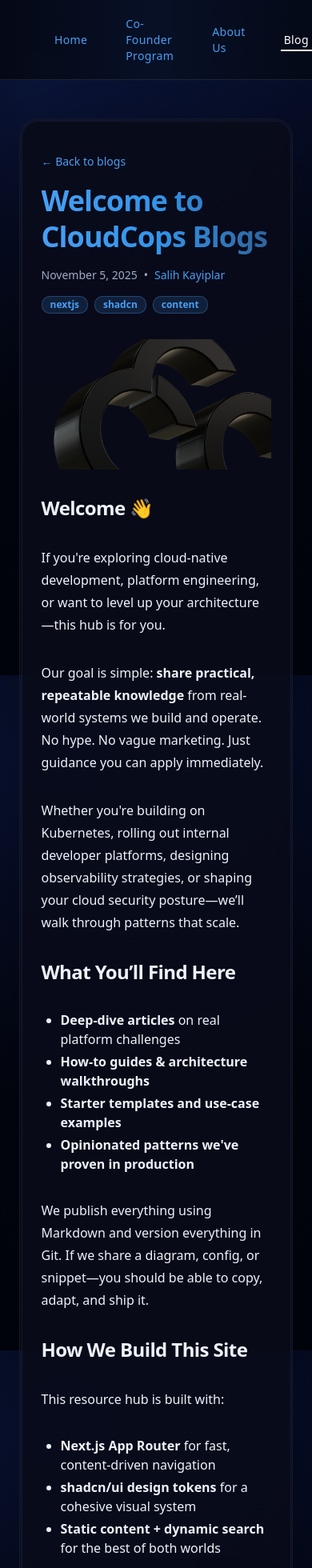
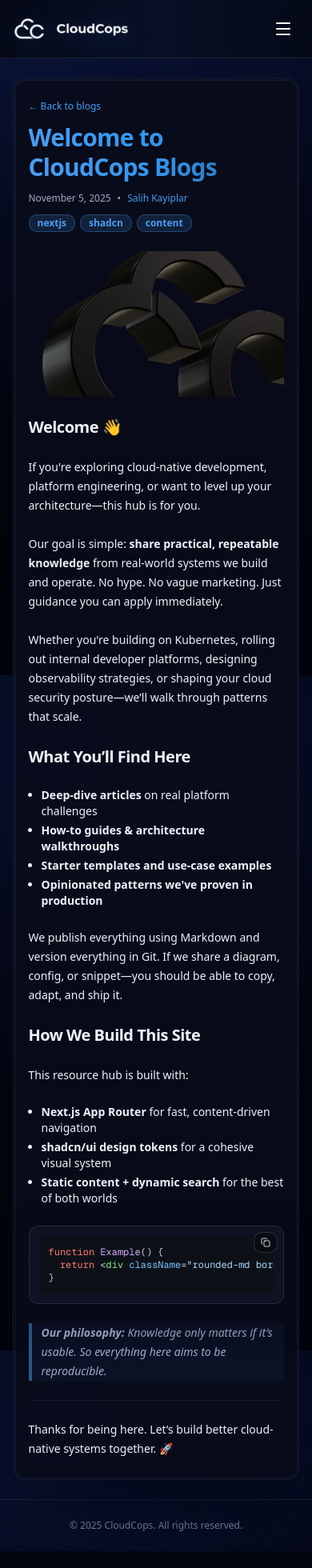
Before and after one commit to cloudcops/cloudcops-blogs, a Next.js app: page /blogs/getting-started-with-cloudops in a window 390 px wide. Shown: the top 1960 px of the page at 80% size. After the commit the page ends 1939 px from the top, so only its background shows below. Built offline with nearby package versions, Linux system fonts and the light colour scheme.

Commit message:
Fix responsive design

```diff
--- a/src/app/blogs/[slug]/page.tsx
+++ b/src/app/blogs/[slug]/page.tsx
@@ -57,17 +57,17 @@ export default async function BlogPage(props: BlogPageProps) {
   }
 
   return (
-    <article className="space-y-8">
-      <div className="space-y-4">
-        <p className="text-sm text-muted-foreground">
+    <article className="space-y-6 md:space-y-8">
+      <div className="space-y-3 md:space-y-4">
+        <p className="text-xs text-muted-foreground md:text-sm">
           <Link href="/blogs" className="underline-offset-4 hover:underline">
             ← Back to blogs
           </Link>
         </p>
-        <h1 className="bg-gradient-to-r from-primary via-accent to-primary/60 bg-clip-text text-4xl font-semibold leading-tight text-transparent md:text-5xl md:leading-[1.18]">
+        <h1 className="bg-gradient-to-r from-primary via-accent to-primary/60 bg-clip-text text-3xl font-semibold leading-tight text-transparent md:text-5xl md:leading-[1.18]">
           {resource.title ?? "Untitled resource"}
         </h1>
-        <p className="text-sm text-muted-foreground">
+        <p className="text-xs text-muted-foreground md:text-sm">
           {formatDate(resource.date)}
           {resource.author?.name ? (
             <>
@@ -85,12 +85,12 @@ export default async function BlogPage(props: BlogPageProps) {
             </>
           ) : null}
         </p>
-        <div className="flex flex-wrap gap-2">
+        <div className="flex flex-wrap gap-1.5 md:gap-2">
           {resource.tags.map((tag) => (
             <Badge
               key={tag}
               variant="secondary"
-              className="border border-primary/30 bg-primary/15 text-primary"
+              className="border border-primary/30 bg-primary/15 text-xs text-primary md:text-sm"
             >
               {tag}
             </Badge>
--- a/src/app/globals.css
+++ b/src/app/globals.css
@@ -80,36 +80,36 @@
   }
 
   h1 {
-    @apply text-3xl md:text-4xl;
+    @apply text-2xl md:text-3xl lg:text-4xl;
   }
 
   h2 {
-    @apply text-2xl md:text-3xl;
+    @apply text-xl md:text-2xl lg:text-3xl;
   }
 
   h3 {
-    @apply text-xl md:text-2xl;
+    @apply text-lg md:text-xl lg:text-2xl;
   }
 
   p {
-    @apply leading-7;
+    @apply text-sm leading-6 md:text-base md:leading-7;
   }
 
   pre {
-    @apply my-6 overflow-x-auto rounded-lg border border-white/10 bg-secondary/80 p-4 shadow-[0_18px_45px_rgba(8,10,26,0.45)];
+    @apply my-4 overflow-x-auto rounded-lg border border-white/10 bg-secondary/80 p-3 text-xs shadow-[0_18px_45px_rgba(8,10,26,0.45)] md:my-6 md:p-4 md:text-sm;
   }
 
   code {
-    @apply text-sm;
+    @apply text-xs md:text-sm;
     font-family: var(--font-geist-mono);
   }
 
   blockquote {
-    @apply my-6 border-l-4 border-primary/50 bg-primary/5 pl-4 italic text-muted-foreground;
+    @apply my-4 border-l-4 border-primary/50 bg-primary/5 pl-3 text-sm italic text-muted-foreground md:my-6 md:pl-4 md:text-base;
   }
 
   ul {
-    @apply my-4 ml-6 list-disc space-y-1;
+    @apply my-3 ml-4 list-disc space-y-1 text-sm md:my-4 md:ml-6 md:text-base;
   }
 
   img {
--- a/src/app/layout.tsx
+++ b/src/app/layout.tsx
@@ -31,16 +31,16 @@ export default function RootLayout({
         <div className="flex min-h-screen flex-col">
           <SiteHeader />
           <main className="flex-1">
-            <div className="mx-auto w-full max-w-6xl px-6 py-12">
-              <div className="relative overflow-hidden rounded-3xl border border-white/8 bg-secondary/40 p-[1.5px] shadow-[0_55px_150px_rgba(2,5,15,0.72)]">
-                <div className="absolute inset-0 rounded-[calc(1.5rem-1.5px)] bg-gradient-to-br from-primary/18 via-transparent to-[#050a17d9] opacity-80 blur-3xl" />
-                <div className="relative rounded-[calc(1.5rem-3px)] border border-white/6 bg-card/90 px-6 py-10">
+            <div className="mx-auto w-full max-w-6xl px-4 py-6 md:px-6 md:py-12">
+              <div className="relative overflow-hidden rounded-2xl border border-white/8 bg-secondary/40 p-[1.5px] shadow-[0_55px_150px_rgba(2,5,15,0.72)] md:rounded-3xl">
+                <div className="absolute inset-0 rounded-[calc(1rem-1.5px)] bg-gradient-to-br from-primary/18 via-transparent to-[#050a17d9] opacity-80 blur-3xl md:rounded-[calc(1.5rem-1.5px)]" />
+                <div className="relative rounded-[calc(1rem-3px)] border border-white/6 bg-card/90 px-4 py-6 md:rounded-[calc(1.5rem-3px)] md:px-6 md:py-10">
                   {children}
                 </div>
               </div>
             </div>
           </main>
-          <footer className="border-t border-white/10 py-6 text-center text-sm text-muted-foreground">
+          <footer className="border-t border-white/10 py-6 text-center text-xs text-muted-foreground md:text-sm">
             © {new Date().getFullYear()} CloudCops. All rights reserved.
           </footer>
         </div>
--- a/src/components/resource-content.tsx
+++ b/src/components/resource-content.tsx
@@ -47,26 +47,26 @@ export function ResourceContent({ content }: ResourceContentProps) {
     }
 
     return (
-      <div className="group relative my-6">
+      <div className="group relative my-4 md:my-6">
         <button
           type="button"
           onClick={handleCopy}
-          className="absolute right-3 top-3 flex items-center gap-1 rounded-md border border-white/15 bg-black/30 px-2.5 py-1.5 text-xs font-medium text-white/80 backdrop-blur transition hover:border-white/30 hover:text-white"
+          className="absolute right-2 top-2 z-10 flex items-center gap-1 rounded-md border border-white/15 bg-black/30 px-2 py-1.5 text-xs font-medium text-white/80 backdrop-blur transition hover:border-white/30 hover:text-white md:right-3 md:top-3 md:px-2.5"
           aria-label={copied ? "Code copied" : "Copy code"}
         >
           {copied ? (
             <>
-              <Check className="h-3.5 w-3.5" />
-              Copied
+              <Check className="h-3 w-3 md:h-3.5 md:w-3.5" />
+              <span className="hidden sm:inline">Copied</span>
             </>
           ) : (
             <>
-              <Copy className="h-3.5 w-3.5" />
-              Copy
+              <Copy className="h-3 w-3 md:h-3.5 md:w-3.5" />
+              <span className="hidden sm:inline">Copy</span>
             </>
           )}
         </button>
-        <pre {...props} className={`${props.className ?? ""} my-0 overflow-x-auto rounded-lg border border-white/10 bg-secondary/80 p-4 shadow-[0_18px_45px_rgba(8,10,26,0.45)]`} />
+        <pre {...props} className={`${props.className ?? ""} my-0 overflow-x-auto rounded-lg border border-white/10 bg-secondary/80 p-3 text-xs shadow-[0_18px_45px_rgba(8,10,26,0.45)] md:p-4 md:text-sm`} />
       </div>
     );
   }
@@ -93,7 +93,7 @@ export function ResourceContent({ content }: ResourceContentProps) {
                 if (event.currentTarget.src.endsWith("placeholder.png")) return;
                 event.currentTarget.src = fallback;
               }}
-              className="my-6 block w-full max-w-2xl"
+              className="my-4 block w-full rounded-lg md:my-6"
             />
           );
         },
--- a/src/components/site-header.tsx
+++ b/src/components/site-header.tsx
@@ -2,6 +2,8 @@
 
 import Link from "next/link";
 import Image from "next/image";
+import { useState } from "react";
+import { Menu, X } from "lucide-react";
 import { cn } from "@/lib/utils";
 
 type LinkConfig = {
@@ -22,9 +24,11 @@ const primaryLinks: LinkConfig[] = [
 ];
 
 export function SiteHeader() {
+  const [mobileMenuOpen, setMobileMenuOpen] = useState(false);
+
   return (
     <header className="sticky top-0 z-50 border-b border-white/10 bg-gradient-to-r from-[#050915f2] via-[#081126f2] to-[#050a17f0] backdrop-blur">
-      <div className="mx-auto flex w-full max-w-[1180px] items-center gap-8 px-8 py-5">
+      <div className="mx-auto flex w-full max-w-[1180px] items-center justify-between gap-4 px-4 py-4 md:gap-8 md:px-8 md:py-5">
         <Link
           href="/"
           className="flex items-center text-[1.05rem] font-semibold tracking-tight text-white"
@@ -35,11 +39,13 @@ export function SiteHeader() {
             width={156}
             height={36}
             priority
-            className="h-9 w-auto drop-shadow-[0_5px_14px_rgba(60,130,255,0.32)]"
+            className="h-7 w-auto drop-shadow-[0_5px_14px_rgba(60,130,255,0.32)] md:h-9"
           />
           <span className="sr-only">CloudCops Resources</span>
         </Link>
-        <nav className="flex flex-1 items-center justify-center gap-10 text-sm font-medium tracking-wide text-muted-foreground/80">
+
+        {/* Desktop Navigation */}
+        <nav className="hidden flex-1 items-center justify-center gap-6 text-sm font-medium tracking-wide text-muted-foreground/80 md:flex lg:gap-10">
           {primaryLinks.map((link) => {
             const isActive = link.href === "/";
             const linkProps = link.external
@@ -66,8 +72,51 @@ export function SiteHeader() {
             );
           })}
         </nav>
+
+        {/* Mobile Menu Button */}
+        <button
+          type="button"
+          className="flex items-center justify-center rounded-md p-2 text-white transition hover:bg-white/10 md:hidden"
+          onClick={() => setMobileMenuOpen(!mobileMenuOpen)}
+          aria-label="Toggle menu"
+        >
+          {mobileMenuOpen ? (
+            <X className="h-6 w-6" />
+          ) : (
+            <Menu className="h-6 w-6" />
+          )}
+        </button>
+
         <div className="hidden w-[160px] md:block" aria-hidden="true" />
       </div>
+
+      {/* Mobile Navigation Menu */}
+      {mobileMenuOpen && (
+        <nav className="border-t border-white/10 bg-[#050915f2] md:hidden">
+          <div className="flex flex-col space-y-1 px-4 py-4">
+            {primaryLinks.map((link) => {
+              const isActive = link.href === "/";
+              const linkProps = link.external
+                ? { target: "_blank", rel: "noreferrer" }
+                : {};
+              return (
+                <Link
+                  key={link.href}
+                  href={link.href}
+                  {...linkProps}
+                  onClick={() => setMobileMenuOpen(false)}
+                  className={cn(
+                    "rounded-md px-4 py-3 text-sm font-medium transition-colors hover:bg-white/5 hover:text-white",
+                    isActive ? "text-white bg-white/10" : "text-muted-foreground/80",
+                  )}
+                >
+                  {link.label}
+                </Link>
+              );
+            })}
+          </div>
+        </nav>
+      )}
     </header>
   );
 }
```
